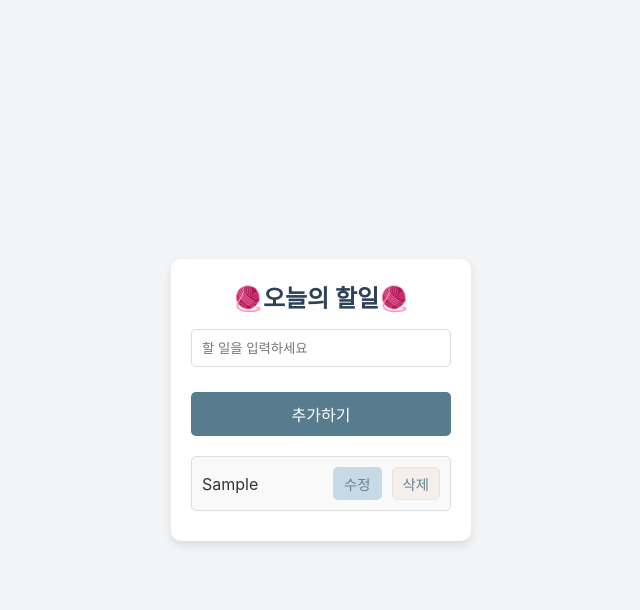
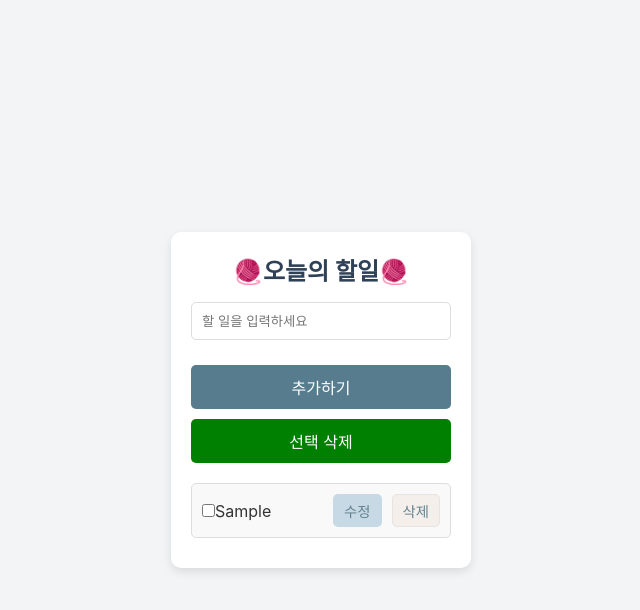
Before and after one commit to crossjane/ReactTodoList, a React (Create React App) app: page / in a window 1280 px wide. Both pictures are taken after typing "Sample" into the empty fields and a click on the button "추가하기". Shown: the top 610 px of the page, without its empty margins (319-959 px from the left). Built offline with nearby package versions, Linux system fonts and the light colour scheme.

Commit message:
체크박스 추가

```diff
--- a/src/App.css
+++ b/src/App.css
@@ -112,35 +112,13 @@ body {
   background-color: #B6C9D6;
 }
 
-
-
-input[type="checkbox"]{
-  display: none;
+.select-delete-btn {
+  width: 100%;
+  padding: 10px;
+  background-color: green;
+  color: white;
+  border: none;
+  border-radius: 5px;
+  cursor: pointer;
+  font-size: 1rem;
 }
-
-input[type="checkbox"] + label{
-    display: inline-block;
-    width: 15px;
-    height: 15px;
-    border:1.5px solid #64828F;
-    background-color: #ffffff;
-    position: relative;
-    margin-right: 5px;
-    border-radius: 3px;
-  }
-
-/* 체크된 상태에서 label에 체크 표시 추가 */
-/* after의 의미? 이해안감. 체크박스왜 보라색 ㅠㅠ  */
-input[type="checkbox"]:checked + label::after {
-  content: '✔';
-  margin-left: -1px;
-  font-size: 12px;
-  color: #64828F !important;
-  text-align: center;
-  position: absolute;
-  width: 120%;
-  height: 100%;
-  line-height: 9px;
-  background-color: #64828F;
-
-}
--- a/src/App.js
+++ b/src/App.js
@@ -21,6 +21,11 @@ function App() {
   const [isEdit, setIsEdit] = useState(false);//수정상태관리
   const [editIndex, setEditIndex] = useState();//여러개의 인덱스 중 수정/선택하고자하는 index상태관리
   const [tempInput, setTempInput] = useState(""); //수정중 임시 입력값 상태관리.
+  const [checkTodos, setCheckTodos] = useState([]);//여러개기 때문에 배열로 인덱스가 들어가야함.(선택된 목록을 옮겨야야)
+
+
+
+
 
 
   function inputTodoChange(e){
@@ -57,6 +62,22 @@ function App() {
 
   }
 
+  function clickCheckbox(todoIndex){
+    const findIndex = checkTodos.indexOf(todoIndex);
+    if(findIndex === -1) {
+      const copyCheckedTodos = [...checkTodos, todoIndex];
+      setCheckTodos(copyCheckedTodos);
+
+    } else{
+      const copyCheckedTodos = [...checkTodos];
+      copyCheckedTodos.splice(findIndex, 1);
+      setCheckTodos(copyCheckedTodos);
+    }
+
+  }
+
+  console.log(checkTodos)
+
 
 
 
@@ -66,6 +87,7 @@ function App() {
       <div className="todo-header" style={{color:"#2F4157"}}>🧶오늘의 할일🧶</div>
 
       <div style={{marginBottom: "10px", display: 'flex', flexDirection: 'row'}}>
+
           <input
             type="text"
             className="todo-input"
@@ -75,18 +97,23 @@ function App() {
             onChange={inputTodoChange}
           />
         </div>
-          <button className="add-btn" onClick={addTodo}>추가하기</button>
+          <button className="add-btn" style={{marginBottom: 10}} onClick={addTodo}>추가하기</button>
+          <button className="select-delete-btn" onClick={addTodo}>선택 삭제</button>
 
 
 
       <ul className="todo-list" id="todo-list">
        {todos.map((todo,index)=> (
           <li key={index} className="todo-item">
+            <input
+              type="checkbox"
+              onClick={()=>clickCheckbox(index)}
+            />
             { isEdit && editIndex === index ?
             <input
               type="text"
               value={tempInput}
-              onChange={(e)=>setTempInput(e.target.value)}//setInput에 있는 값을 전달 받는것?
+              onChange={(e)=>setTempInput(e.target.value)}
               />
             :
             <span>{todo}</span>
@@ -95,7 +122,7 @@ function App() {
             { isEdit && editIndex === index ?
              <button className="update-btn" onClick={doneTodo}>완료</button>
              :
-            //  빈괄호는 언제언제 쓰는가  ?
+
              <>
              <button className="update-btn" onClick={()=> editTodo(index)}>수정</button>
              <button className="delete-btn" onClick={()=>deleteTodo(index)}>삭제</button>
```
